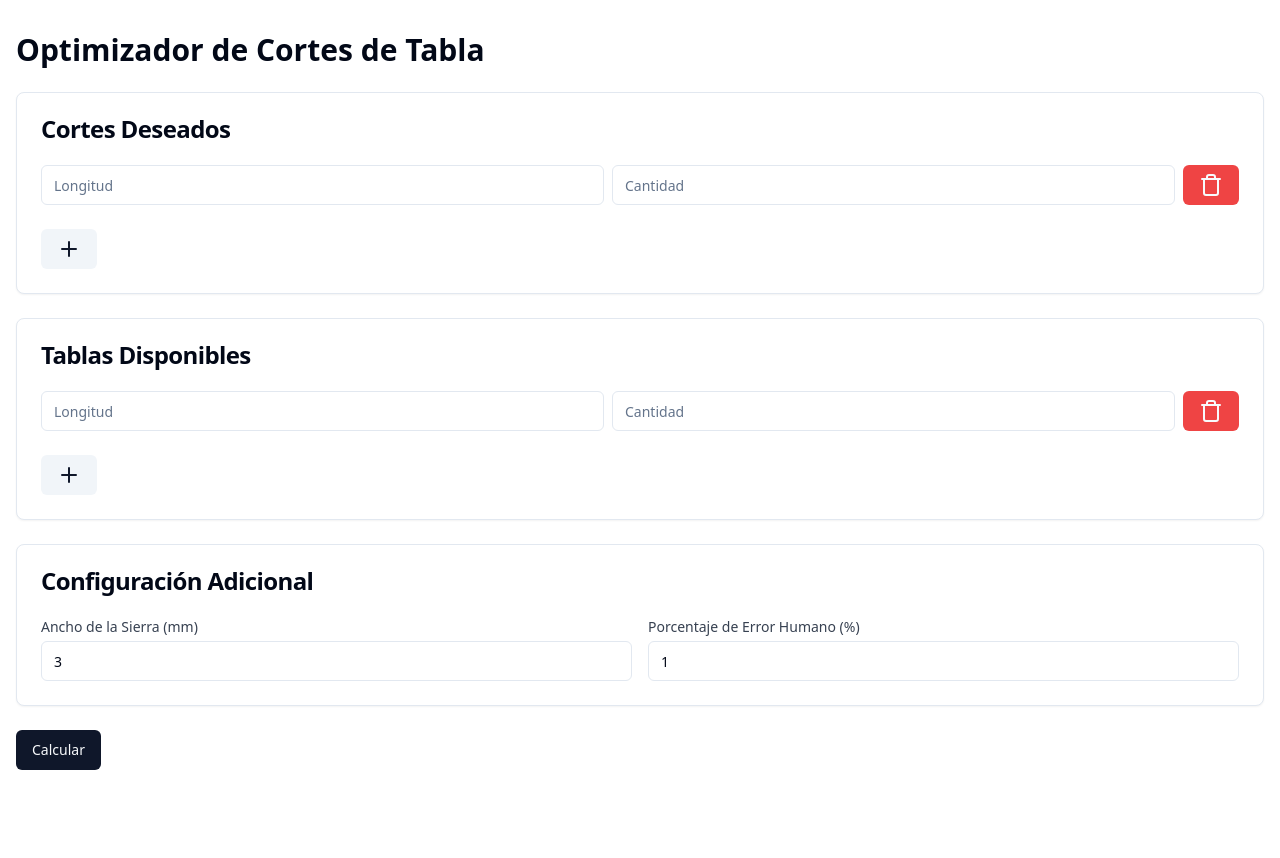
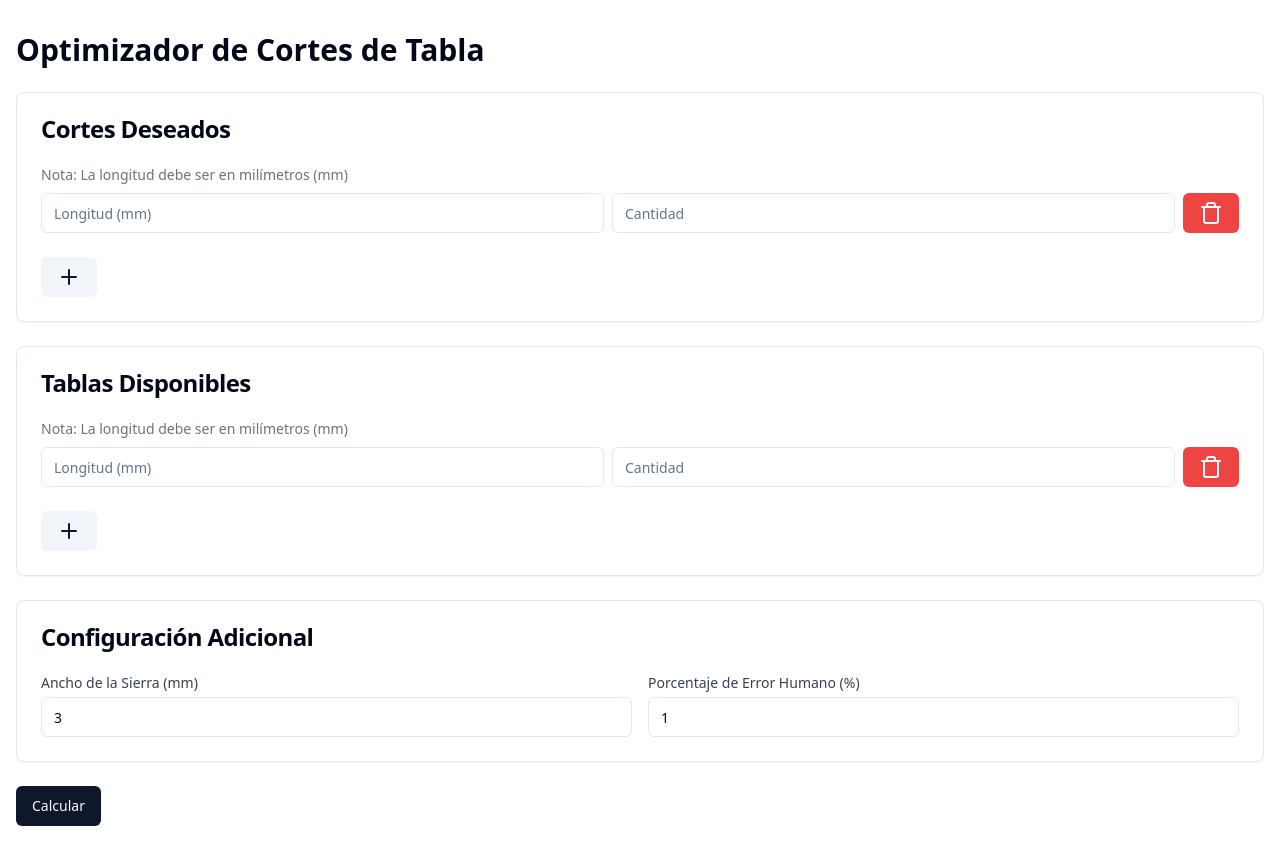
Before and after one commit to facundopanizza/wood-cuts-app, a React (Vite) app: page / in a window 1280 px wide. Before the commit the page ends 802 px from the top, so only its background shows below. Built offline with nearby package versions, Linux system fonts and the light colour scheme.

Commit message:
Scroll to table and mm lable

```diff
--- a/src/App.tsx
+++ b/src/App.tsx
@@ -1,5 +1,6 @@
 /* eslint-disable @typescript-eslint/no-explicit-any */
 import { yupResolver } from '@hookform/resolvers/yup';
+import { Plus, Trash } from 'lucide-react';
 import React, { useRef } from 'react';
 import {
   Resolver,
@@ -21,7 +22,6 @@ import {
   TableRow,
 } from './components/ui/table';
 import { Result, WoodPiece, optimizeCuts } from './utils/woodCutOptimizer';
-import { Plus, Trash } from 'lucide-react';
 
 const woodPieceSchema = yup.object().shape({
   length: yup
@@ -109,6 +109,8 @@ const App: React.FC = () => {
   const desiredCutsRef = useRef<HTMLInputElement[]>([]);
   const availableWoodRef = useRef<HTMLInputElement[]>([]);
 
+  const resultRef = useRef<HTMLDivElement>(null);
+
   const handleKeyPress = async (
     event: React.KeyboardEvent<HTMLInputElement>,
     index: number,
@@ -138,6 +140,11 @@ const App: React.FC = () => {
     );
     console.log(result);
     setResult(result);
+
+    // Scroll to the result table after a short delay
+    setTimeout(() => {
+      resultRef.current?.scrollIntoView({ behavior: 'smooth' });
+    }, 100);
   };
 
   const exportToExcel = () => {
@@ -184,13 +191,16 @@ const App: React.FC = () => {
             <CardTitle>Cortes Deseados</CardTitle>
           </CardHeader>
           <CardContent>
+            <p className="text-sm text-gray-500 mb-2">
+              Nota: La longitud debe ser en milímetros (mm)
+            </p>
             {desiredCutsFields.map((field, index) => (
               <div key={field.id} className="flex flex-col space-y-2 mb-4">
                 <div className="flex space-x-2">
                   <Input
                     {...register(`desiredCuts.${index}.length`)}
                     type="number"
-                    placeholder="Longitud"
+                    placeholder="Longitud (mm)"
                     onKeyDown={(e) => handleKeyPress(e, index, 'desiredCuts')}
                   />
                   <Input
@@ -235,13 +245,16 @@ const App: React.FC = () => {
             <CardTitle>Tablas Disponibles</CardTitle>
           </CardHeader>
           <CardContent>
+            <p className="text-sm text-gray-500 mb-2">
+              Nota: La longitud debe ser en milímetros (mm)
+            </p>
             {availableWoodFields.map((field, index) => (
               <div key={field.id} className="flex flex-col space-y-2 mb-4">
                 <div className="flex space-x-2">
                   <Input
                     {...register(`availableWood.${index}.length`)}
                     type="number"
-                    placeholder="Longitud"
+                    placeholder="Longitud (mm)"
                     onKeyDown={(e) => handleKeyPress(e, index, 'availableWood')}
                   />
                   <Input
@@ -331,7 +344,7 @@ const App: React.FC = () => {
       </form>
 
       {result && (
-        <Card className="mt-8">
+        <Card className="mt-8" ref={resultRef}>
           <CardHeader>
             <CardTitle>Resultados</CardTitle>
           </CardHeader>
```
